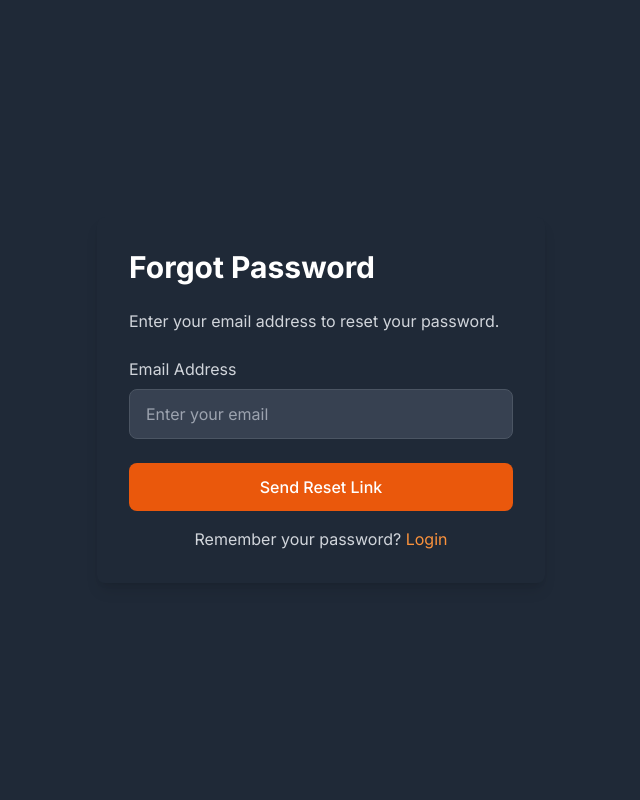
After one commit to Hakorimanasharif/mongweb, a Node server app: page /forgot-password in a window 1280 px wide. The commit adds this page. Shown: the whole page, without its empty margins (319-959 px from the left). Run offline with Node 20, Linux system fonts and the light colour scheme; some libraries are stand-ins or nearby versions.

Commit message:
Add password reset email sending with nodemailer; prepare for deployment with environment variable support

```diff
--- a/package.json
+++ b/package.json
@@ -4,6 +4,7 @@
     "express-session": "^1.18.1",
     "hbs": "^4.2.0",
     "mongoose": "^8.15.1",
+    "nodemailer": "^6.10.1",
     "nodemon": "^3.1.10",
     "passport": "^0.7.0",
     "passport-facebook": "^3.0.0",
--- a/src/index.js
+++ b/src/index.js
@@ -143,6 +143,51 @@ app.get('/login', (req, res) => {
     res.render('login');
 });
 
+app.get('/forgot-password', (req, res) => {
+    res.render('forgot-password');
+});
+
+const nodemailer = require('nodemailer');
+
+app.post('/forgot-password', async (req, res) => {
+    try {
+        const email = req.body.email;
+
+        // Create reusable transporter object using SMTP transport
+        let transporter = nodemailer.createTransport({
+            service: 'gmail',
+            auth: {
+                user: 'hakorimanasharif12@gmail.com', // Your email
+                pass: process.env.EMAIL_PASSWORD || 'your_email_password'   // Use environment variable or replace with your email password or app password
+            }
+        });
+
+        // Generate a reset token (for demo, a simple random string)
+        const resetToken = Math.random().toString(36).substr(2);
+
+        // TODO: Save resetToken and associate with user in DB with expiration
+
+        // Compose reset link
+        const resetLink = `http://localhost:3000/reset-password?token=${resetToken}`;
+
+        // Send mail with defined transport object
+        let info = await transporter.sendMail({
+            from: '"Kegelson Support" <your_email@gmail.com>', // sender address
+            to: email, // list of receivers
+            subject: "Password Reset Request", // Subject line
+            text: `You requested a password reset. Click the link to reset your password: ${resetLink}`, // plain text body
+            html: `<p>You requested a password reset.</p><p>Click the link to reset your password: <a href="${resetLink}">${resetLink}</a></p>` // html body
+        });
+
+        console.log("Message sent: %s", info.messageId);
+
+        res.render('login', { error: 'Password reset link sent to your email.' });
+    } catch (error) {
+        console.error('Error sending password reset email:', error);
+        res.status(500).send('Error processing password reset');
+    }
+});
+
 app.get('/signup', (req, res) => {
     res.render('signup');
 });
--- /dev/null
+++ b/templates/forgot-password.hbs
@@ -0,0 +1,36 @@
+<!DOCTYPE html>
+<html lang="en">
+<head>
+    <meta charset="UTF-8" />
+    <meta name="viewport" content="width=device-width, initial-scale=1" />
+    <title>Forgot Password</title>
+    <script src="https://cdn.tailwindcss.com"></script>
+    <style>
+        @import url('https://fonts.googleapis.com/css2?family=Inter:wght@300;400;500;600;700&display=swap');
+        body {
+            font-family: 'Inter', sans-serif;
+            background-color: #1F2937;
+        }
+    </style>
+</head>
+<body class="flex min-h-screen">
+    <div class="w-full max-w-md mx-auto my-auto bg-[#1F2937] p-8 rounded-lg shadow-lg">
+        <h1 class="text-3xl font-bold text-white mb-6">Forgot Password</h1>
+        <p class="text-gray-300 mb-6">Enter your email address to reset your password.</p>
+        <form action="/forgot-password" method="POST" class="space-y-6">
+            <div>
+                <label for="email" class="block text-gray-300 mb-2">Email Address</label>
+                <input type="email" id="email" name="email" required
+                       class="w-full px-4 py-3 bg-gray-700 border border-gray-600 rounded-lg focus:outline-none focus:ring-2 focus:ring-orange-500 text-white placeholder-gray-400"
+                       placeholder="Enter your email" />
+            </div>
+            <button type="submit" class="w-full bg-orange-600 hover:bg-orange-700 text-white font-medium py-3 px-4 rounded-lg transition duration-200">
+                Send Reset Link
+            </button>
+        </form>
+        <p class="mt-4 text-center text-gray-300">
+            Remember your password? <a href="/login" class="text-orange-400 hover:text-orange-300 hover:underline">Login</a>
+        </p>
+    </div>
+</body>
+</html>
```
Also changed, not shown: templates/login.hbs (+3 -14 lines), 1 other file.
